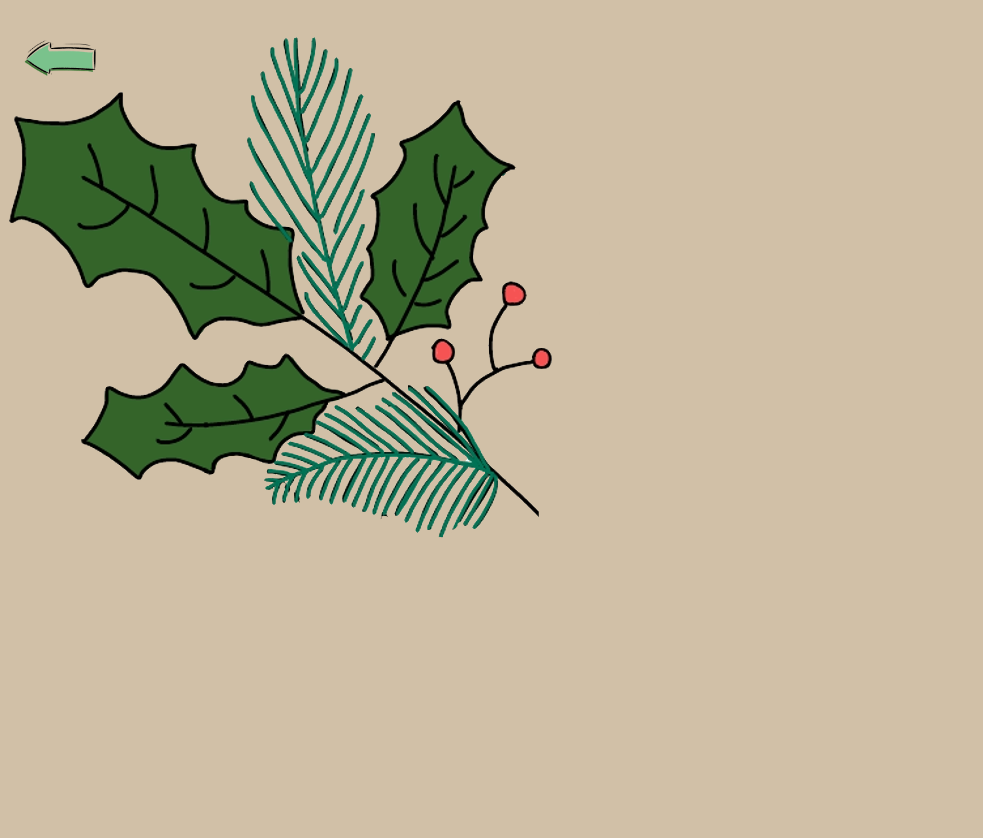
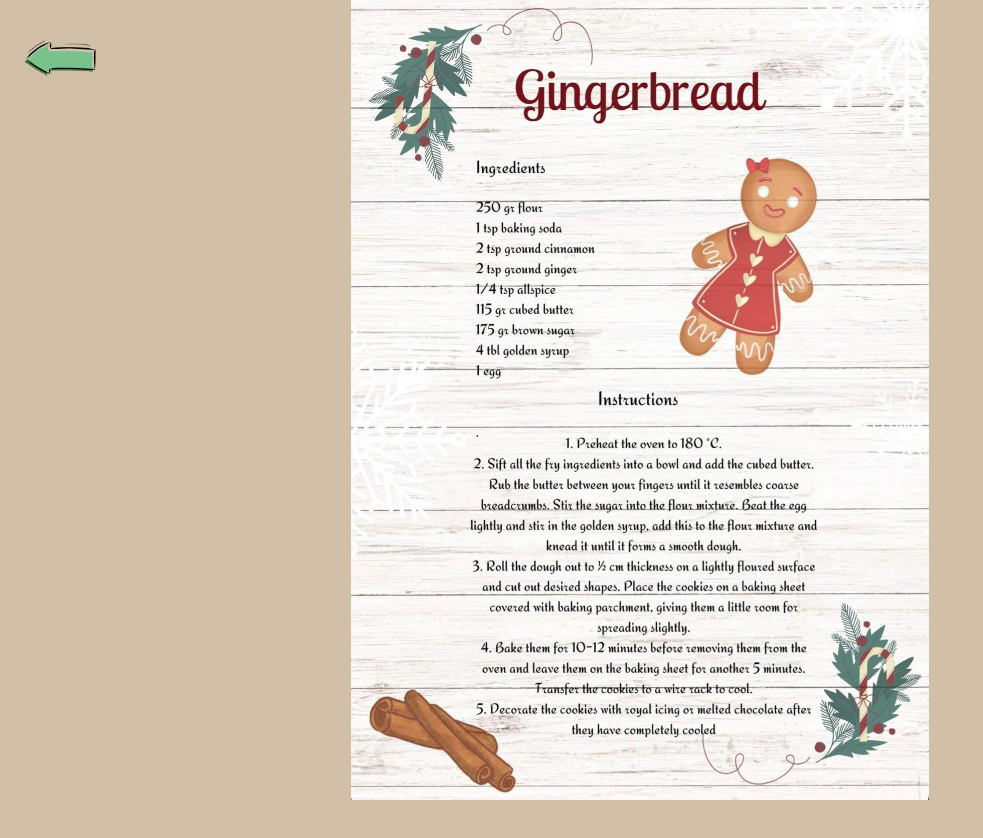
Before and after one commit to SamuelLeitner/Adventskalender, a plain HTML site: page rezept.html in a window 1280 px wide. Shown: the top 838 px of the page, without its empty margins (0-983 px from the left). After the commit the page ends 800 px from the top, so only its background shows below. Drawn offline with Linux system fonts and the light colour scheme.

Commit message:
1_update

```diff
--- a/rezept.html
+++ b/rezept.html
@@ -10,13 +10,13 @@
         <a id="img_back" href="index.html">
 
         </a>
-        <img src="asset.webp">
         <div id="main_container_flexible">
 
             <div id="main_container">
 
 
 
+                <img src="rezept.jpg" id="img_rezept">
 
             </div>
 
@@ -63,5 +63,8 @@
             justify-content: center;
             align-items: center;
         }
+        #img_rezept{
+            height: 100vh;
+        }
     </style>
 </html>
```
Also changed, not shown: rezept.jpg (added).
